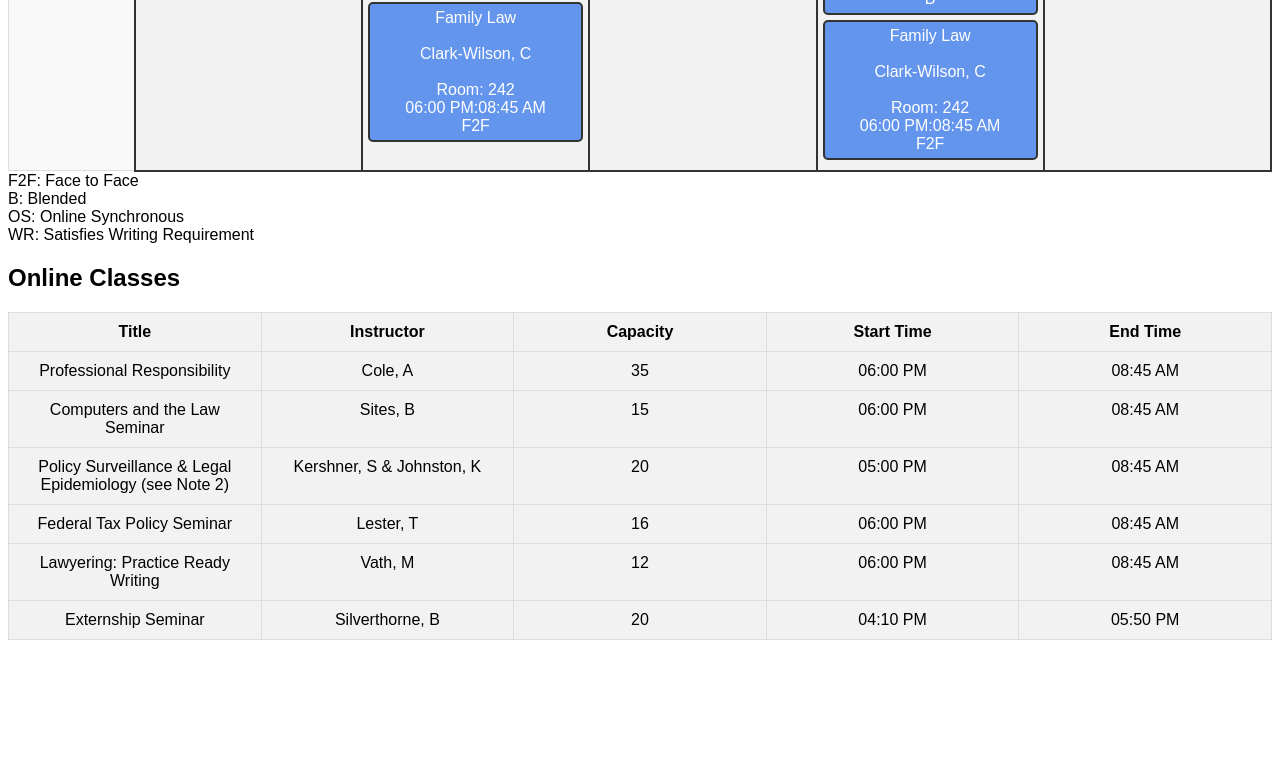
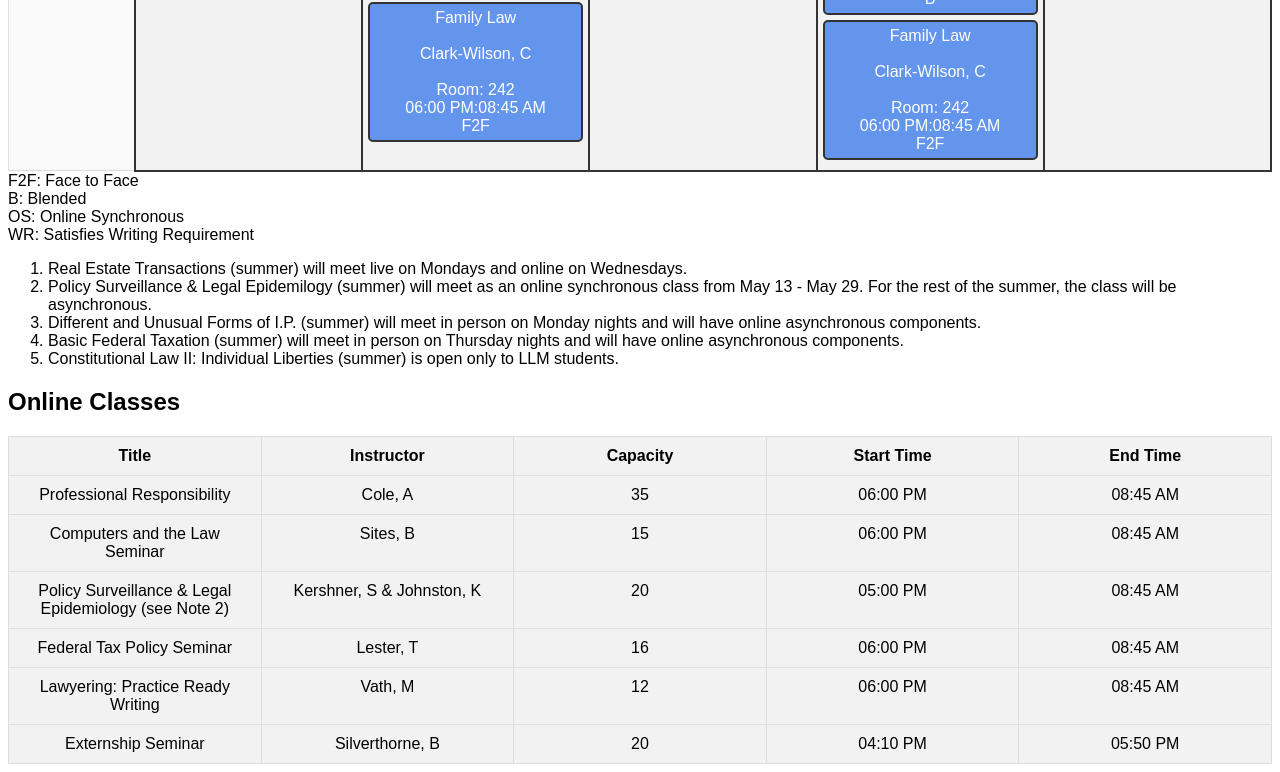
Before and after one commit to danquiggin/Law-Schedule-Summer-2025, a plain HTML site: page index.html in a window 1280 px wide. Shown: the part 927-1699 px from the top of the page. Before the commit the page ends 1575 px from the top, so only its background shows below. Drawn offline with Linux system fonts and the light colour scheme.

Commit message:
Update index.html

```diff
--- a/index.html
+++ b/index.html
@@ -76,12 +76,24 @@
     </tbody>
   </table>
 
+
+
   <table class="tags">
     <tbody>
     <tr>F2F: Face to Face<br> B: Blended<br> OS: Online Synchronous<br> WR: Satisfies Writing Requirement</tr>
     </tbody>
   </table>
 
+  <!-- Notes -->
+  <ol>
+
+  <li>Real Estate Transactions (summer) will meet live on Mondays and online on Wednesdays.</li>
+  <li>Policy Surveillance & Legal Epidemilogy (summer) will meet as an online synchronous class from May 13 - May 29. For the rest of the summer, the class will be asynchronous.</li>
+  <li>Different and Unusual Forms of I.P. (summer) will meet in person on Monday nights and will have online asynchronous components.</li>
+  <li>Basic Federal Taxation (summer) will meet in person on Thursday nights and will have online asynchronous components.</li>
+  <li>Constitutional Law II: Individual Liberties (summer) is open only to LLM students.</li>
+
+  </ol>
 
   <h2>Online Classes</h2>
   <table class="online-classes-table">
```
